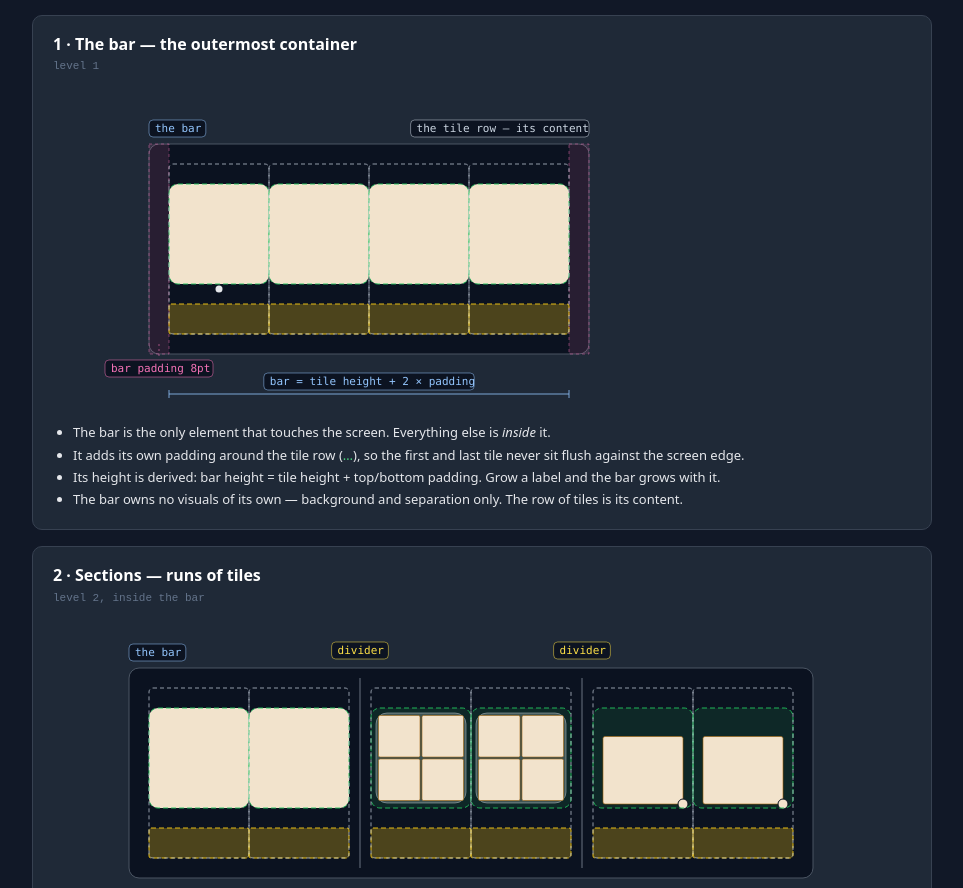
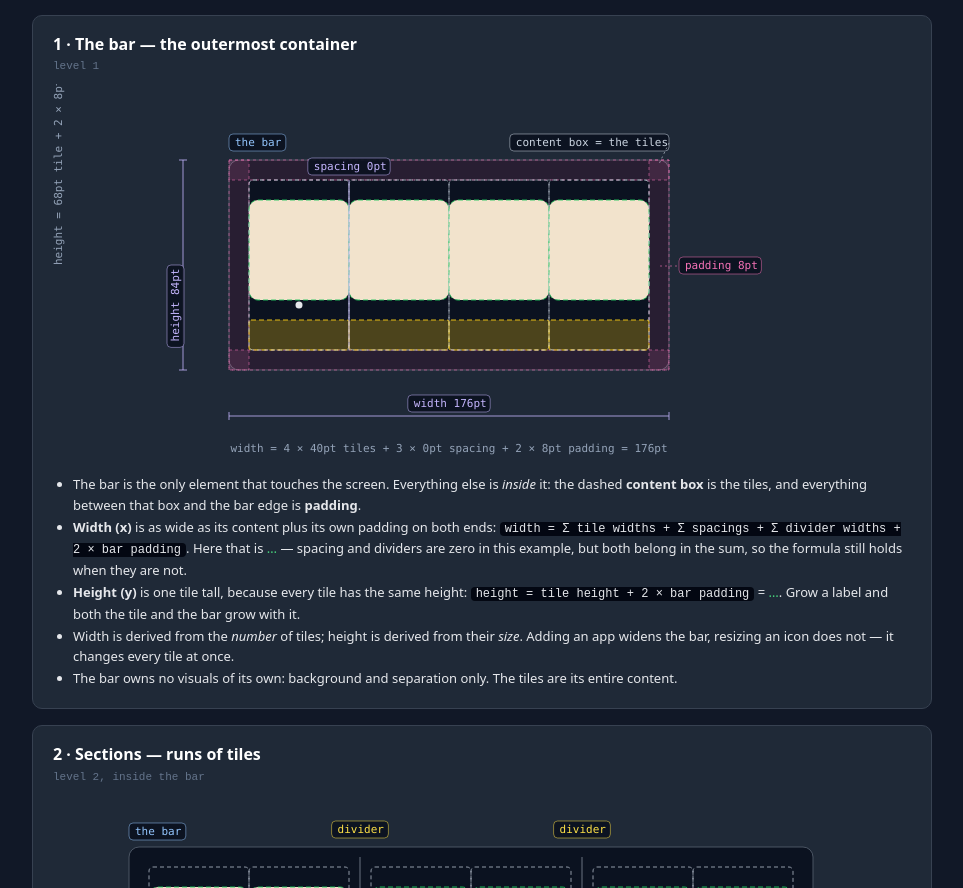
Before and after one commit to tobiashochguertel/docky-inspector, a website: page public/structure.html in a window 1280 px wide. Shown: the part 796-1684 px from the top of the page, without its empty margins (158-1121 px from the left). Drawn offline with Linux system fonts and the light colour scheme; no server answers.

Commit message:
fix: bar figure gets both dimensions, all four padding bands and a content box

```diff
--- a/public/structure.html
+++ b/public/structure.html
@@ -80,10 +80,14 @@ are measured from your running dock. Every box is drawn to true scale at <span i
 <p class="crumb">level 1</p>
 <div id="f-bar"></div>
 <ul>
-<li>The bar is the only element that touches the screen. Everything else is <em>inside</em> it.</li>
-<li>It adds its own padding around the tile row (<span class="live" id="b-pad">…</span>), so the first and last tile never sit flush against the screen edge.</li>
-<li>Its height is derived: bar height = tile height + top/bottom padding. Grow a label and the bar grows with it.</li>
-<li>The bar owns no visuals of its own — background and separation only. The row of tiles is its content.</li>
+<li>The bar is the only element that touches the screen. Everything else is <em>inside</em> it: the dashed <b>content box</b> is the tiles, and everything between that box and the bar edge is <b>padding</b>.</li>
+<li><b>Width (x)</b> is as wide as its content plus its own padding on both ends:
+<code>width = Σ tile widths + Σ spacings + Σ divider widths + 2 × bar padding</code>.
+Here that is <span class="live" id="b-width">…</span> — spacing and dividers are zero in this example, but both belong in the sum, so the formula still holds when they are not.</li>
+<li><b>Height (y)</b> is one tile tall, because every tile has the same height:
+<code>height = tile height + 2 × bar padding</code> = <span class="live" id="b-height">…</span>. Grow a label and both the tile and the bar grow with it.</li>
+<li>Width is derived from the <em>number</em> of tiles; height is derived from their <em>size</em>. Adding an app widens the bar, resizing an icon does not — it changes every tile at once.</li>
+<li>The bar owns no visuals of its own: background and separation only. The tiles are its entire content.</li>
 </ul>
 </div>
 
@@ -198,6 +202,14 @@ are measured from your running dock. Every box is drawn to true scale at <span i
     `<line x1="${r1(x)}" y1="${r1(y - 4)}" x2="${r1(x)}" y2="${r1(y + 4)}" stroke="${color}" stroke-opacity=".8"/>` +
     `<line x1="${r1(x + w)}" y1="${r1(y - 4)}" x2="${r1(x + w)}" y2="${r1(y + 4)}" stroke="${color}" stroke-opacity=".8"/>` +
     chip(x + w / 2, y - 21, s, color, "middle");
+  /* vertical dimension: bracket along the y-axis with a rotated label */
+  const vdim = (x, y, h, s, color = C.did) =>
+    `<line x1="${r1(x)}" y1="${r1(y)}" x2="${r1(x)}" y2="${r1(y + h)}" stroke="${color}" stroke-opacity=".8"/>` +
+    `<line x1="${r1(x - 4)}" y1="${r1(y)}" x2="${r1(x + 4)}" y2="${r1(y)}" stroke="${color}" stroke-opacity=".8"/>` +
+    `<line x1="${r1(x - 4)}" y1="${r1(y + h)}" x2="${r1(x + 4)}" y2="${r1(y + h)}" stroke="${color}" stroke-opacity=".8"/>` +
+    `<g transform="translate(${r1(x - 8)},${r1(y + h / 2)}) rotate(-90)">${chip(0, -8, s, color, "end")}</g>`;
+  const vtxt = (x, y, s, color = C.did, size = 10) =>
+    `<g transform="translate(${r1(x)},${r1(y)}) rotate(-90)">${txt(0, 0, s, color, "start", size)}</g>`;
   const svg = (w, h, body) => `<svg class="fig" viewBox="0 0 ${w} ${h}" width="${w}" height="${h}">${body}</svg>`;
   /* zoom region: didactic. Backdrop goes behind the content, the outline on
    top, so highlighting never washes out what it marks. */
@@ -320,19 +332,41 @@ are measured from your running dock. Every box is drawn to true scale at <span i
 
   // ---- figure 1: the bar --------------------------------------------------
   function figBar() {
-    const padPx = u(T.pad), tw = u(T.w), th = u(T.h);
-    const barH = th + padPx * 2, barY = 60, barX = 96;
-    const n = 4, barW = n * tw + (n - 1) * u(T.spacing) + padPx * 2;
-    let s = `<rect x="${barX}" y="${barY}" width="${r1(barW)}" height="${r1(barH)}" rx="10" fill="${C.barFill}" stroke="${C.bar}"/>`;
-    s += `<rect x="${barX}" y="${barY}" width="${r1(padPx)}" height="${r1(barH)}" fill="${C.padFill}" stroke="${C.pad}" stroke-opacity=".45" stroke-dasharray="3 3"/>`;
-    s += `<rect x="${r1(barX + barW - padPx)}" y="${barY}" width="${r1(padPx)}" height="${r1(barH)}" fill="${C.padFill}" stroke="${C.pad}" stroke-opacity=".45" stroke-dasharray="3 3"/>`;
-    for (let i = 0; i < n; i++) s += tile(barX + padPx + i * (tw + u(T.spacing)), barY + padPx, i === 0 ? { run: true } : {});
-    s += chip(barX, barY - 24, "the bar", C.info);
-    s += chip(barX + barW, barY - 24, "the tile row — its content", C.struct, "end");
-    s += ln(barX + padPx / 2, barY + barH + 2, barX + padPx / 2, barY + barH - 10, C.pad);
-    s += chip(barX + padPx / 2, barY + barH + 6, `bar padding ${T.pad}pt`, C.pad, "middle");
-    s += dim(barX + padPx, barY + barH + 40, barW - padPx * 2, "bar = tile height + 2 × padding", C.info);
-    return svg(barX + barW + 60, barY + barH + 60, s);
+    const padPx = u(T.pad), tw = u(T.w), th = u(T.h), sp = u(T.spacing);
+    const n = 4;
+    const barX = 176, barY = 76;
+    const contentW = n * tw + (n - 1) * sp;
+    const barW = contentW + padPx * 2, barH = th + padPx * 2;
+    let s = "";
+    /* the bar surface */
+    s += `<rect x="${barX}" y="${barY}" width="${r1(barW)}" height="${r1(barH)}" rx="10" fill="${C.barFill}" stroke="${C.bar}"/>`;
+    /* padding on all four sides — the gap between content and bar edge */
+    const band = (x, y, w, h) => `<rect x="${r1(x)}" y="${r1(y)}" width="${r1(w)}" height="${r1(h)}" fill="${C.padFill}"/>`;
+    s += band(barX, barY, barW, padPx) + band(barX, barY + barH - padPx, barW, padPx);
+    s += band(barX, barY, padPx, barH) + band(barX + barW - padPx, barY, padPx, barH);
+    const pb = (x, y, w, h) => `<rect x="${r1(x)}" y="${r1(y)}" width="${r1(w)}" height="${r1(h)}" fill="none" stroke="${C.pad}" stroke-opacity=".55" stroke-dasharray="3 3"/>`;
+    s += pb(barX, barY, barW, padPx) + pb(barX, barY + barH - padPx, barW, padPx);
+    s += pb(barX, barY, padPx, barH) + pb(barX + barW - padPx, barY, padPx, barH);
+    /* content box = the tiles, then the tiles themselves */
+    s += `<rect x="${barX + padPx}" y="${barY + padPx}" width="${r1(contentW)}" height="${r1(th)}" rx="4" fill="none" stroke="${C.frame}" stroke-opacity=".45" stroke-dasharray="4 3"/>`;
+    for (let i = 0; i < n; i++) s += tile(barX + padPx + i * (tw + sp), barY + padPx, i === 0 ? { run: true } : {});
+    /* names */
+    s += chip(barX, barY - 26, "the bar", C.info);
+    s += chip(barX + barW, barY - 26, "content box = the tiles", C.struct, "end");
+    s += ln(barX + barW, barY - 17, barX + barW - padPx / 2, barY + 4, C.struct);
+    /* padding named once, on the right band, with a leader */
+    s += chip(barX + barW + 10, barY + barH / 2 - 8, `padding ${T.pad}pt`, C.pad);
+    s += ln(barX + barW + 8, barY + barH / 2 + 1, barX + barW - padPx / 2, barY + barH / 2 + 1, C.pad);
+    /* spacing between tiles — part of the width sum, 0pt today */
+    s += `<line x1="${r1(barX + padPx + tw)}" y1="${barY + padPx}" x2="${r1(barX + padPx + tw)}" y2="${barY + padPx + th}" stroke="${C.did}" stroke-opacity=".8"/>`;
+    s += chip(barX + padPx + tw, barY + padPx - 22, `spacing ${T.spacing}pt`, C.did, "middle");
+    /* width (x) and height (y) dimensions, architecture style */
+    s += dim(barX, barY + barH + 46, barW, `width ${r1(barW / U)}pt`, C.did);
+    s += txt(barX + barW / 2, barY + barH + 82,
+      `width = ${n} × ${T.w}pt tiles + ${n - 1} × ${T.spacing}pt spacing + 2 × ${T.pad}pt padding = ${r1(barW / U)}pt`, "#94a3b8", "middle");
+    s += vdim(barX - 46, barY, barH, `height ${r1(barH / U)}pt`, C.did);
+    s += vtxt(barX - barH / 2 - 62, barY + barH / 2, `height = ${T.h}pt tile + 2 × ${T.pad}pt padding = ${r1(barH / U)}pt`, "#94a3b8", 10);
+    return svg(barX + barW + 120, barY + barH + 96, s);
   }
 
   // ---- figure 2: sections -------------------------------------------------
@@ -510,7 +544,8 @@ are measured from your running dock. Every box is drawn to true scale at <span i
     const n = (k) => d.tiles.filter((x) => x.kind === k).length;
     render();
     set("u-note", `${U} px/pt`);
-    set("b-pad", `${T.pad}pt per side`);
+    set("b-width", `${4} × ${T.w}pt + ${3} × ${T.spacing}pt + 2 × ${T.pad}pt = ${r1(4 * T.w + 3 * T.spacing + 2 * T.pad)}pt`);
+    set("b-height", `${T.h}pt + 2 × ${T.pad}pt = ${r1(T.h + 2 * T.pad)}pt`);
     set("s-apps", String(n("app")));
     set("s-folders", String(n("appFolder")));
     set("s-total", String(d.tiles.length));
```
